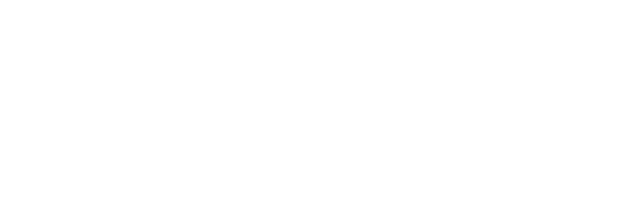
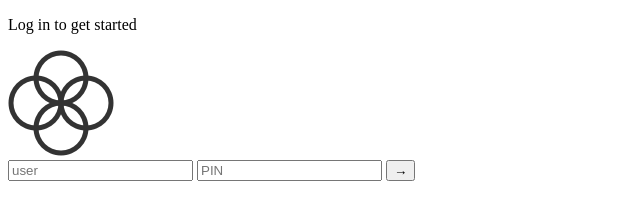
Before and after one commit to AmolShelke2/vanilla-js-BankApp, a plain HTML site: page index.html in a window 1280 px wide. Shown: the whole page, without its empty margins (0-640 px from the left). Drawn offline with Linux system fonts and the light colour scheme.

Commit message:
Nav Section Updated

```diff
--- a/index.html
+++ b/index.html
@@ -9,5 +9,28 @@
     <script src="script.js" defer></script>
     <title>Bankist App</title>
   </head>
-  <body></body>
+  <body>
+    <!-- top navigation  -->
+    <nav>
+      <p class="welcome">Log in to get started</p>
+      <img src="logo.png" alt="Logo" class="logo" />
+      <form class="login">
+        <input
+          type="text"
+          placeholder="user"
+          class="login__input login__input--user"
+        />
+        <!-- In practice, use type="password" -->
+        <input
+          type="password"
+          placeholder="PIN"
+          class="login--input login__input--user"
+        />
+        <button class="login__btn">&rarr;</button>
+      </form>
+    </nav>
+    <!-- Nav section ends -->
+
+    <!-- app section  -->
+  </body>
 </html>
```
